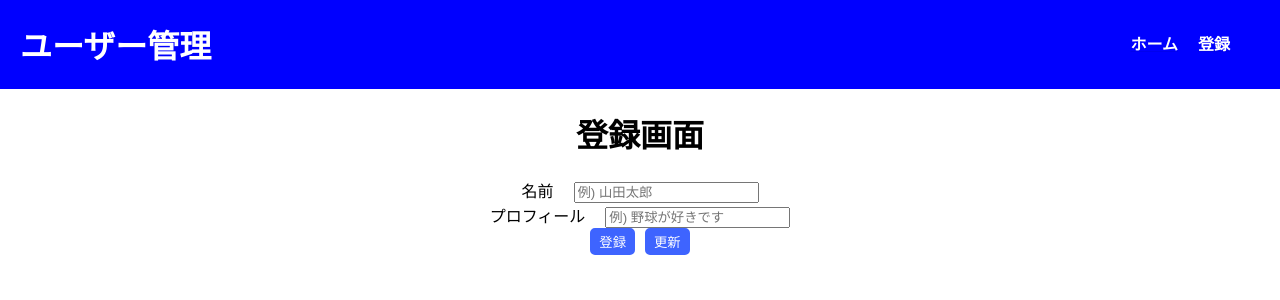
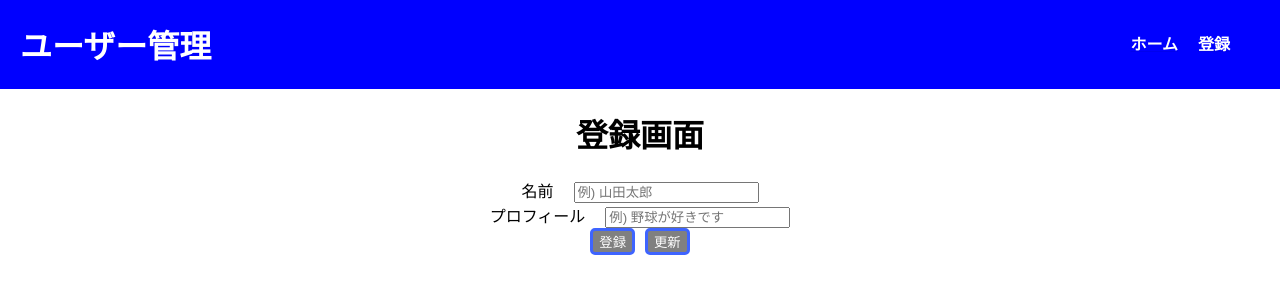
Before and after one commit to shogo4131/Redux-Saga-CURD, a React (Create React App) app in the folder React-CURD/front/: page /register in a window 1280 px wide. Shown: the top 300 px of the page. Built offline with nearby package versions, Linux system fonts and the light colour scheme.

Commit message:
ボタン活性・非活性実装

```diff
--- /dev/null
+++ b/React-CURD/front/src/components/input/components/Input.jsx
@@ -0,0 +1,20 @@
+import React from 'react';
+
+const Input = React.memo(
+  ({ id, placeholder, maxLength, value, handleChange }) => {
+    return (
+      <>
+        <input
+          id={id}
+          type="text"
+          placeholder={placeholder}
+          maxLength={maxLength}
+          value={value}
+          onChange={handleChange}
+        />
+      </>
+    );
+  }
+);
+
+export default Input;
--- /dev/null
+++ b/React-CURD/front/src/components/input/container/index.js
@@ -0,0 +1 @@
+export { default as Input } from '../components/Input';
--- a/React-CURD/front/src/components/pages/home/components/Home.jsx
+++ b/React-CURD/front/src/components/pages/home/components/Home.jsx
@@ -27,8 +27,6 @@ const Home = () => {
 
   /* ユーザー情報を検索 */
   const clickSearchFunc = useCallback(() => {
-    if (!searchWord) return toast.error('ユーザー名が入力されていません');
-
     dispatch(Action.searchUser({ searchWord }));
   }, [dispatch, searchWord]);
 
@@ -53,22 +51,22 @@ const Home = () => {
     setSearchWord(e.target.value);
   }, []);
 
+  /* ローディング表示 */
+  if (!loading) {
+    return (
+      <>
+        <Header />
+        <Loading />
+      </>
+    );
+  }
+
   /* 通信処理失敗表示 */
   if (error) {
     return (
       <>
         <Header />
         <div>{error}</div>
-      </>
-    );
-  }
-
-  /* ローディング表示 */
-  if (!loading) {
-    return (
-      <>
-        <Header />
-        <Loading />
       </>
     );
   }
--- a/React-CURD/front/src/components/pages/register/components/Register.jsx
+++ b/React-CURD/front/src/components/pages/register/components/Register.jsx
@@ -6,12 +6,17 @@ import toast, { Toaster } from 'react-hot-toast';
 import Action from '../modules/RegisterAction';
 
 import { Header } from '../../../header/container/index';
+import { Input } from '../../../input/container/index';
 import {
   RegisterContainer,
   InputForms,
   InputLabel,
   RegisterButton,
 } from './style';
+import {
+  BUTTON_ACTIVATION_COLOR,
+  BUTTON_INACTIVE_COLOR,
+} from '../../../../constants/commonStyle';
 
 const Register = () => {
   const dispatch = useDispatch();
@@ -33,20 +38,23 @@ const Register = () => {
   }, [selectedUser]);
 
   /* 名前入力欄の変更 */
-  const changeNameHandler = (e) => {
-    setInput({ ...input, name: e.target.value });
-  };
+  const changeNameHandler = useCallback(
+    (e) => {
+      setInput({ ...input, name: e.target.value });
+    },
+    [input]
+  );
 
   /* プロフィール入力欄の変更 */
-  const changeProfileHandler = (e) => {
-    setInput({ ...input, profile: e.target.value });
-  };
+  const changeProfileHandler = useCallback(
+    (e) => {
+      setInput({ ...input, profile: e.target.value });
+    },
+    [input]
+  );
 
   /* 登録ボタン押下 */
   const clickRegisterFunc = useCallback(() => {
-    if (!input.name || !input.profile)
-      return toast.error('名前またはプロフィールが入力されていません');
-
     dispatch(
       Action.postUser({
         name: input.name,
@@ -59,9 +67,6 @@ const Register = () => {
 
   /* 更新ボタン押下 */
   const clickUpdateFunk = useCallback(() => {
-    if (!input.name || !input.profile)
-      return toast.error('名前またはプロフィールが入力されていません');
-
     dispatch(
       Action.updateUser({
         id: selectedUser.id,
@@ -83,34 +88,50 @@ const Register = () => {
         <div>
           <InputForms>
             <InputLabel htmlFor="name">名前</InputLabel>
-            <input
-              id="name"
-              type="text"
-              placeholder="例) 山田太郎"
-              maxLength="10"
+            <Input
+              id={'name'}
+              placeholder={'例) 山田太郎'}
+              maxLength={10}
               value={input.name || ''}
-              onChange={changeNameHandler}
+              handleChange={changeNameHandler}
             />
           </InputForms>
           <InputForms>
             <InputLabel htmlFor="profile">プロフィール</InputLabel>
-            <input
-              id="profile"
-              type="text"
-              placeholder="例) 野球が好きです"
-              maxLength="30"
+            <Input
+              id={'profile'}
+              placeholder={'例) 野球が好きです'}
+              maxLength={30}
               value={input.profile || ''}
-              onChange={changeProfileHandler}
+              handleChange={changeProfileHandler}
             />
           </InputForms>
           <div>
             <RegisterButton
               onClick={clickRegisterFunc}
-              style={{ marginRight: 10 }}
+              disabled={!input.name || !input.profile}
+              style={{
+                marginRight: 10,
+                backgroundColor:
+                  input.name && input.profile
+                    ? BUTTON_ACTIVATION_COLOR
+                    : BUTTON_INACTIVE_COLOR,
+              }}
             >
               登録
             </RegisterButton>
-            <RegisterButton onClick={clickUpdateFunk}>更新</RegisterButton>
+            <RegisterButton
+              onClick={clickUpdateFunk}
+              disabled={!input.name || !input.profile}
+              style={{
+                backgroundColor:
+                  input.name && input.profile
+                    ? BUTTON_ACTIVATION_COLOR
+                    : BUTTON_INACTIVE_COLOR,
+              }}
+            >
+              更新
+            </RegisterButton>
           </div>
         </div>
       </RegisterContainer>
--- a/React-CURD/front/src/components/search/components/Search.jsx
+++ b/React-CURD/front/src/components/search/components/Search.jsx
@@ -1,5 +1,9 @@
 import React from 'react';
 import { SearchContainer, InputLabel, Input, SearchButton } from './style';
+import {
+  BUTTON_ACTIVATION_COLOR,
+  BUTTON_INACTIVE_COLOR,
+} from '../../../constants/commonStyle';
 
 const Search = React.memo(({ clickSearch, changeSearch, text }) => {
   return (
@@ -11,7 +15,15 @@ const Search = React.memo(({ clickSearch, changeSearch, text }) => {
         value={text}
         onChange={changeSearch}
       />
-      <SearchButton onClick={clickSearch} disabled={text ? false : true}>
+      <SearchButton
+        onClick={clickSearch}
+        disabled={!text}
+        style={{
+          backgroundColor: text
+            ? BUTTON_ACTIVATION_COLOR
+            : BUTTON_INACTIVE_COLOR,
+        }}
+      >
         検索
       </SearchButton>
     </SearchContainer>
--- /dev/null
+++ b/React-CURD/front/src/constants/commonStyle.js
@@ -0,0 +1,3 @@
+/* ボタンカラー */
+export const BUTTON_ACTIVATION_COLOR = '#3e64ff';
+export const BUTTON_INACTIVE_COLOR = '#808080';
```
Also changed, not shown: 1 other file (tests, documents, lock files or other folders).
